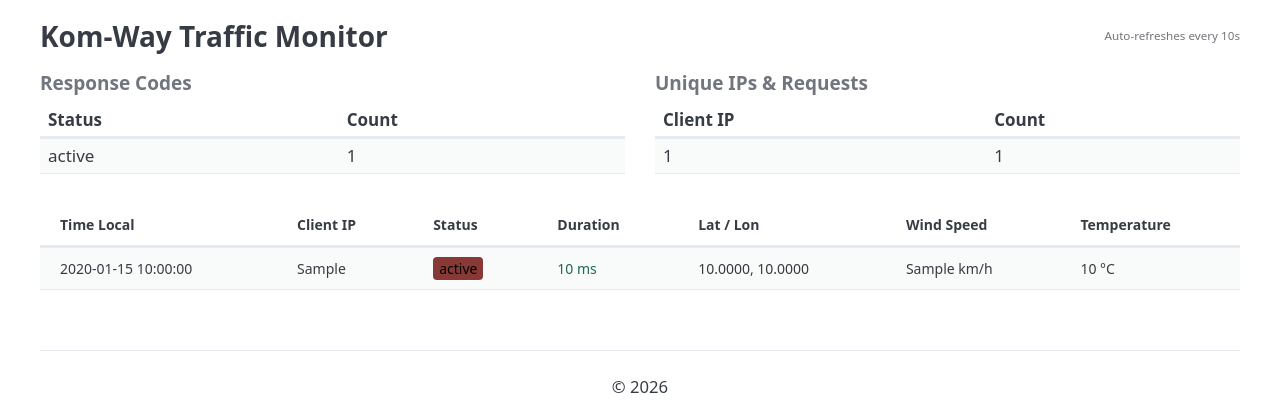
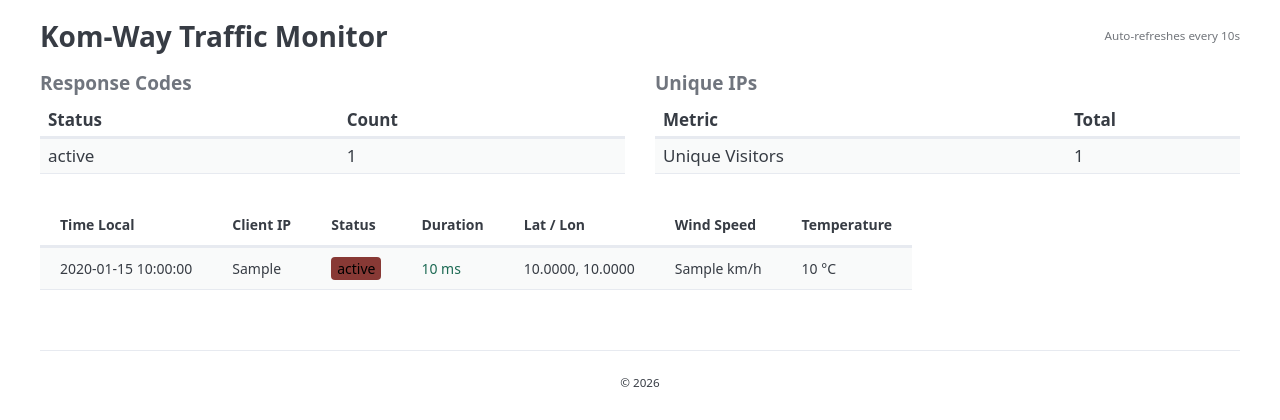
Before and after one commit to jpanek/kom-way, a FastAPI app: template app/templates/status.html in a window 1280 px wide. Shown: the top 420 px of the page. Run offline with FastAPI, Linux system fonts and the light colour scheme; the template is opened without the code that fills it: most values are stand-ins (such as "Sample title", 1, 10 or a date in 2020); some libraries are stand-ins or nearby versions.

Commit message:
edit of uniuqe visitor table

```diff
--- a/app/routers/web.py
+++ b/app/routers/web.py
@@ -22,9 +22,9 @@
 
 @router.get("/status")
 async def status_dashboard(request: Request, key: str = None):
-    # Lock down the route unless the correct secret key is passed in the URL
     if key != STATUS_SECRET_KEY:
-        raise HTTPException(status_code=404, detail="Not found")  # Returns a 404 so it looks like it doesn't exist
+        raise HTTPException(status_code=404, detail="Not found")
+
     logs = []
     status_counts = Counter()
     ip_counts = Counter()
@@ -37,13 +37,18 @@
                     if not entry:
                         continue
 
-                    # [SAFE FALLBACKS for old log formats]
                     if "time_local" not in entry:
                         entry["time_local"] = entry.get("time", "N/A")
                     if "status" not in entry:
                         entry["status"] = 200
                     if "ip" not in entry:
                         entry["ip"] = "unknown"
+                    if "duration_ms" not in entry:
+                        entry["duration_ms"] = 0.0
+                    if "in" not in entry or not isinstance(entry["in"], dict):
+                        entry["in"] = {"latitude": 0.0, "longitude": 0.0}
+                    if "out" not in entry or not isinstance(entry["out"], dict):
+                        entry["out"] = {"ws": 0.0, "temp": 0.0}
 
                     status_counts[entry["status"]] += 1
                     ip_counts[entry["ip"]] += 1
@@ -52,7 +57,7 @@
                 except (json.JSONDecodeError, ValueError):
                     pass
 
-    logs.reverse()  # Newest first
+    logs.reverse()
 
     return templates.TemplateResponse(
         "status.html",
@@ -60,6 +65,6 @@
             "request": request,
             "logs": logs,
             "status_counts": dict(status_counts.most_common()),
-            "ip_counts": dict(ip_counts.most_common())
+            "unique_ip_count": len(ip_counts)  # [MODIFIED] Pass unique count instead of full dict
         }
     )
--- a/app/templates/status.html
+++ b/app/templates/status.html
@@ -41,28 +41,21 @@
 
     <!-- Unique IPs Summary -->
     <div style="flex: 1; min-width: 220px;">
-            <h4 style="font-size: 0.95rem; margin-bottom: 0.4rem; opacity: 0.8;">Unique IPs & Requests</h4>
+        <h4 style="font-size: 0.95rem; margin-bottom: 0.4rem; opacity: 0.8;">Unique IPs</h4>
         <table class="striped" style="font-size: 0.85rem; margin-bottom: 0;">
             <thead>
                 <tr>
-                        <th style="padding: 4px 8px;">Client IP</th>
-                        <th style="padding: 4px 8px;">Count</th>
+                    <th style="padding: 4px 8px;">Metric</th>
+                    <th style="padding: 4px 8px;">Total</th>
                 </tr>
             </thead>
             <tbody>
-                    {% for ip, count in ip_counts.items() %}
                 <tr>
-                        <td style="padding: 4px 8px;">{{ ip }}</td>
-                        <td style="padding: 4px 8px;">{{ count }}</td>
+                    <td style="padding: 4px 8px;">Unique Visitors</td>
+                    <td style="padding: 4px 8px;">{{ unique_ip_count }}</td>
                 </tr>
-                    {% else %}
-                    <tr>
-                        <td colspan="2" style="text-align: center; opacity: 0.6; padding: 6px;">No data</td>
-                    </tr>
-                    {% endfor %}
             </tbody>
         </table>
-        </div>
     </div>
 
     <!-- Main Traffic Log Table -->
```
Also changed, not shown: app/schemas/weather_schema.py (+4 -4 lines). Lines whose indentation alone changed are shown as unchanged.
